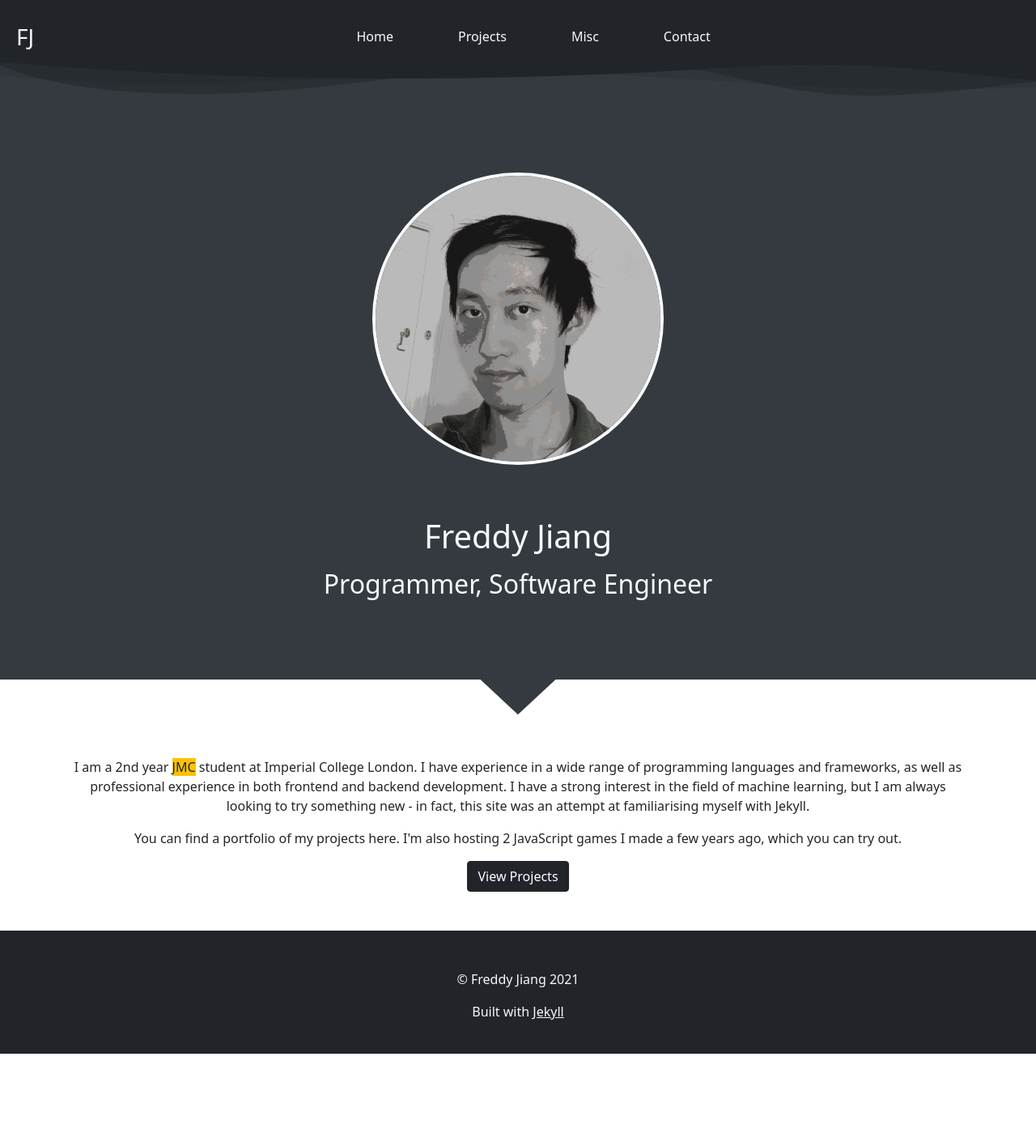
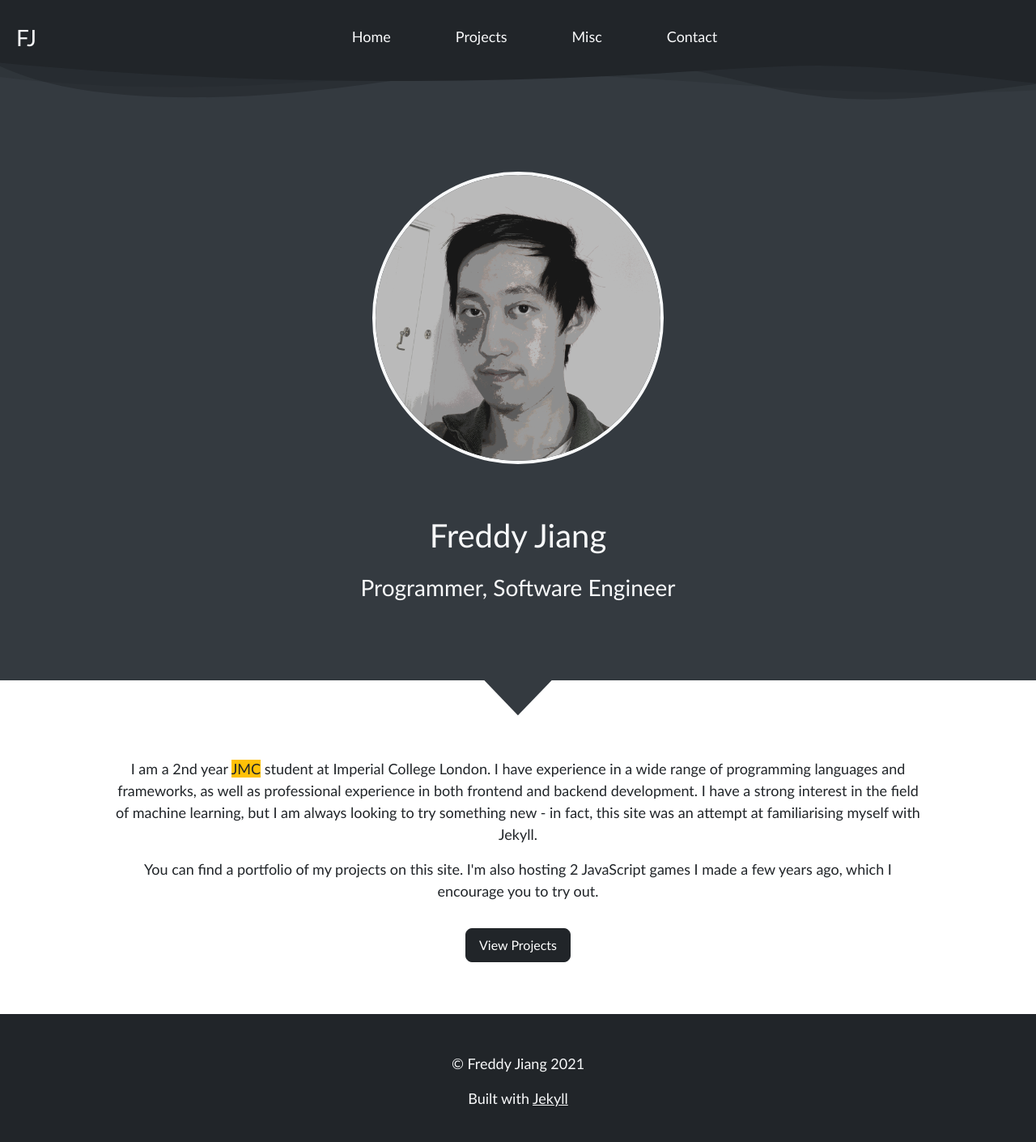
Before and after one commit to j-freddy/old-site, a Jekyll site: the page built from index.html, in a window 1280 px wide. Shown: the whole page at 81% size. Built offline with Jekyll 4.4.1, drawn with Linux system fonts in a browser that asks for light colours; before the commit the page ends 1301 px from its top, so only the background shows below that.

Commit message:
First draft of home page, use Trebuchet MS font for site

```diff
--- /dev/null
+++ b/_sass/header-footer.scss
@@ -0,0 +1,40 @@
+#site-header {
+  $background-colour: $brand-black;
+
+  nav {
+    background-color: $background-colour;
+
+    a {
+      color: $brand-white;
+
+      &:hover {
+        text-decoration: underline;
+      }
+    }
+
+    #site-brand {
+      text-decoration: none;
+      font-size: 28px;
+    }
+  }
+
+  .shape-container {
+    position: relative;
+
+    .wavy-divider {
+      @include divider(150%, $wavy-shape-height, $background-colour);
+    }
+  }
+}
+
+.escape-header {
+  height: $wavy-shape-height;
+}
+
+#site-footer {
+  background-color: $brand-black;
+
+  p, a {
+    color: $brand-white;
+  }
+}
--- a/_sass/main.scss
+++ b/_sass/main.scss
@@ -3,7 +3,7 @@
 $brand-white: $oc-gray-0;
 $brand-dark: $oc-gray-8;
 $brand-black: $oc-gray-9;
-$wavy-shape-height: 48px;
+$wavy-shape-height: 52px;
 $arrow-shape-height: 96px;
 
 @mixin no-margin-padding {
@@ -37,50 +37,36 @@ $arrow-shape-height: 96px;
   }
 }
 
+// To style general elements -------------------------------------------------------------------------------------------
+
 * {
   color: $brand-black;
+  font-family: 'Trebuchet MS', 'Lucida Sans Unicode', 'Lucida Grande', 'Lucida Sans', Arial, sans-serif
 }
 
-#site-header {
-  $background-colour: $brand-black;
+p, a {
+  font-size: 18px;
+}
 
-  nav {
-    background-color: $background-colour;
-
-    a {
-      color: $brand-white;
-
-      &:hover {
-        text-decoration: underline;
-      }
-    }
-
-    #site-brand {
-      text-decoration: none;
-      font-size: 28px;
-    }
-  }
-
-  .shape-container {
-    position: relative;
-
-    .wavy-divider {
-      @include divider(150%, $wavy-shape-height, $background-colour);
-    }
+@media (min-width: 576px) {
+  .container {
+    max-width: Min(80vw, 1080px);
   }
 }
 
-.escape-header {
-  height: $wavy-shape-height;
+.site-button {
+  background-color: $brand-black;
+  padding: 0.5em 1em 0.5em 1em;
+  border-radius: 0.5em;
+
+  &:hover {
+    background-color: $brand-dark;
+  }
 }
 
-#site-footer {
-  background-color: $brand-black;
+// ---------------------------------------------------------------------------------------------------------------------
 
-  p, a {
-    color: $brand-white;
-  }
-}
+@import "header-footer";
 
 .my-jumbotron {
   @include no-margin-padding;
--- a/index.html
+++ b/index.html
@@ -8,8 +8,8 @@ portrait_path: assets/images/me.png
     <div class="text-center">
         <img class="portrait m-5" src="{{ page.portrait_path }}" alt="my-portrait"/>
 
-        <h1 class="title my-3">Freddy Jiang</h1>
-        <h2 class="subtitle">Programmer, Software Engineer</h2>
+        <h1 class="title mt-3 mb-4">Freddy Jiang</h1>
+        <h3 class="subtitle">Programmer, Software Engineer</h3>
     </div>
 </div>
 
@@ -26,19 +26,12 @@ portrait_path: assets/images/me.png
     <div class="text-center mb-5">
         <p>
             I am a 2nd year <span class="bg-warning">JMC</span> student at Imperial College London. I have experience in
-            a
-            wide
-            range of programming languages and frameworks, as well as professional experience in both frontend and
-            backend
-            development. I have a strong interest in the field of machine learning, but I am always looking to try
-            something
-            new
-            - in fact, this site was an attempt at familiarising myself with Jekyll.
+            a wide range of programming languages and frameworks, as well as professional experience in both frontend
+            and backend development. I have a strong interest in the field of machine learning, but I am always looking
+            to try something new - in fact, this site was an attempt at familiarising myself with Jekyll.
         </p>
-        <p> You can find a portfolio of my projects here. I'm also hosting 2 JavaScript games I made a few years ago,
-            which
-            you
-            can try out. </p>
-        <a class="btn btn-dark" href="projects.html">View Projects</a>
+        <p> You can find a portfolio of my projects on this site. I'm also hosting 2 JavaScript games I made a few years
+            ago, which I encourage you to try out. </p>
+        <a class="btn btn-dark site-button my-3" href="projects.html">View Projects</a>
     </div>
 </div>
```
